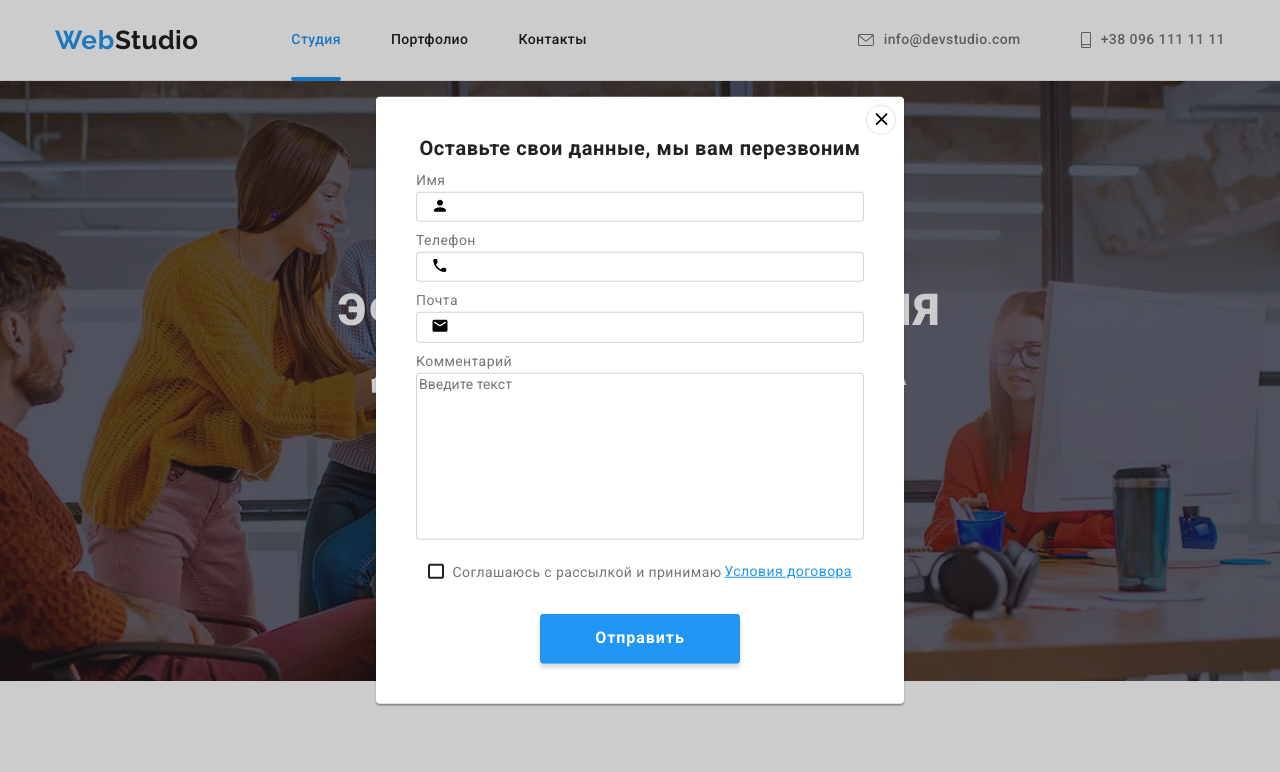
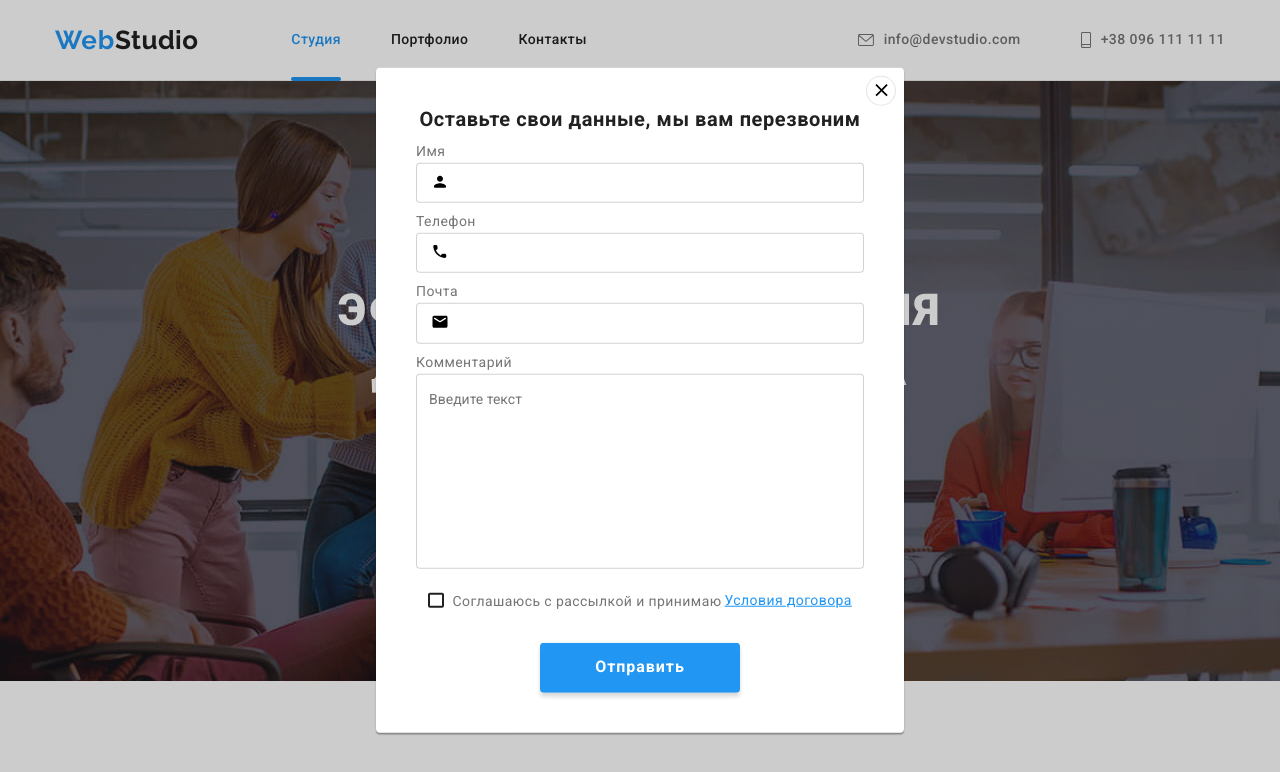
Before and after one commit to S1mple-Denis/goit-markup-hw-06, a plain HTML site: page index.html in a window 1280 px wide. Both pictures are taken after a click on the button "Заказать услугу". Shown: the top 772 px of the page. Drawn offline with nearby package versions, Linux system fonts and the light colour scheme.

Commit message:
исправление замечаний по ДЗ

```diff
--- a/css/styles.css
+++ b/css/styles.css
@@ -564,7 +564,7 @@ img {
 }
 
 .futer-subscribe {
-  margin-left: 93px;
+  margin-left: auto;
 }
 
 .futer-subscribe-text {
@@ -671,6 +671,7 @@ img {
 .modal {
   min-width: 528px;
   min-height: 581px;
+  padding: 40px;
   background-color: #ffffff;
   box-shadow: 0px 1px 3px rgba(0, 0, 0, 0.12), 0px 1px 1px rgba(0, 0, 0, 0.14),
     0px 2px 1px rgba(0, 0, 0, 0.2);
@@ -703,14 +704,8 @@ img {
 .no-scroll {
   overflow: hidden;
 }
-.visitor-contacts {
-  padding-left: 40px;
-  padding-right: 40px;
-}
+
 .modal-title {
-  padding-top: 40px;
-  margin-left: 40px;
-  margin-right: 40px;
   margin-bottom: 12px;
   font-style: normal;
   font-weight: 700;
@@ -721,12 +716,11 @@ img {
   color: #212121;
 }
 .visitor-contacts {
-  margin-left: auto;
-  margin-right: auto;
 }
 
 .visitor-group {
   position: relative;
+
   margin-bottom: 10px;
   display: flex;
   flex-direction: column;
@@ -737,7 +731,7 @@ img {
 
 .visitor-group input {
   margin: 0;
-  padding: 6px 42px;
+  padding: 11px 42px;
   border: 1px solid rgba(33, 33, 33, 0.2);
   border-radius: 4px;
 }
@@ -801,6 +795,7 @@ img {
 }
 
 textarea {
+  padding: 16px 12px;
   border: 1px solid rgba(33, 33, 33, 0.2);
   border-radius: 4px;
   resize: none;
@@ -829,7 +824,6 @@ textarea {
   width: 200px;
   height: 50px;
   margin-top: 30px;
-  margin-bottom: 40px;
   margin-left: auto;
   margin-right: auto;
   background: #2196f3;
```
Also changed, not shown: portfolio.html (+14 -13 lines).
